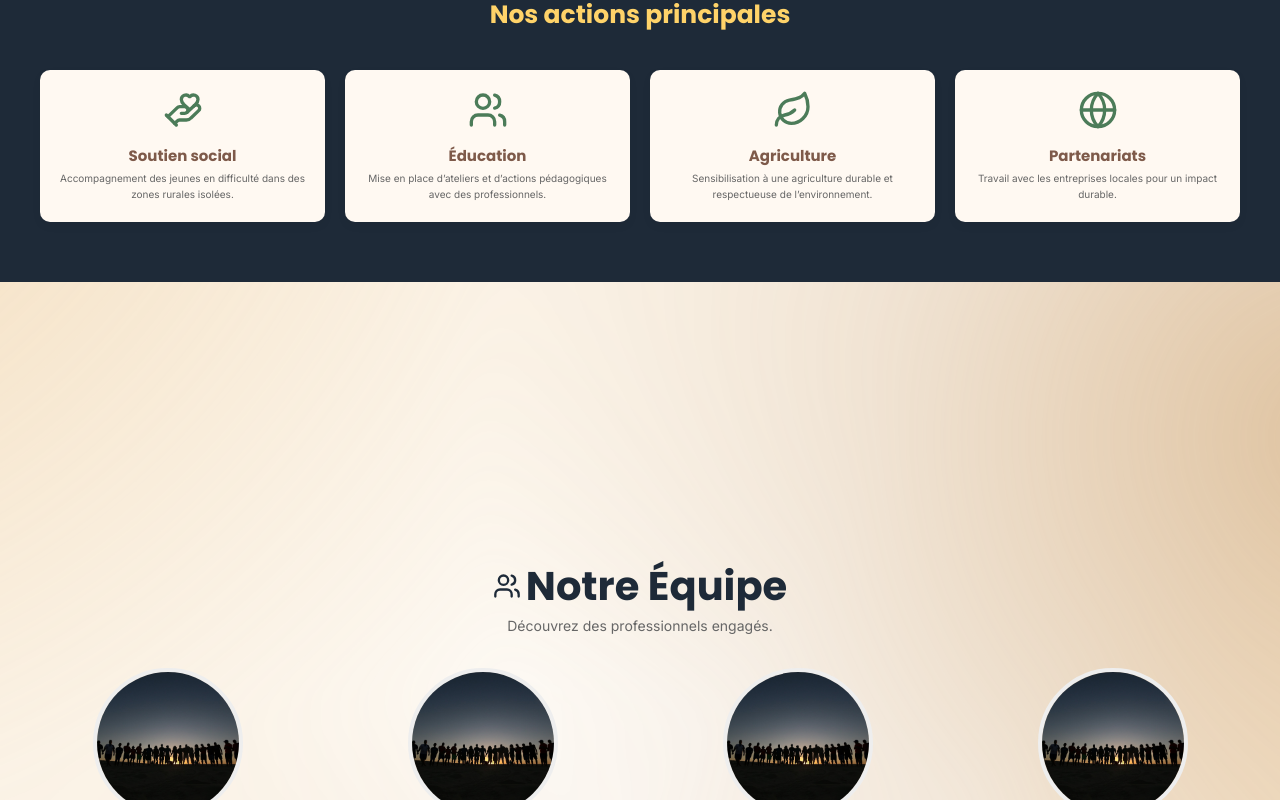
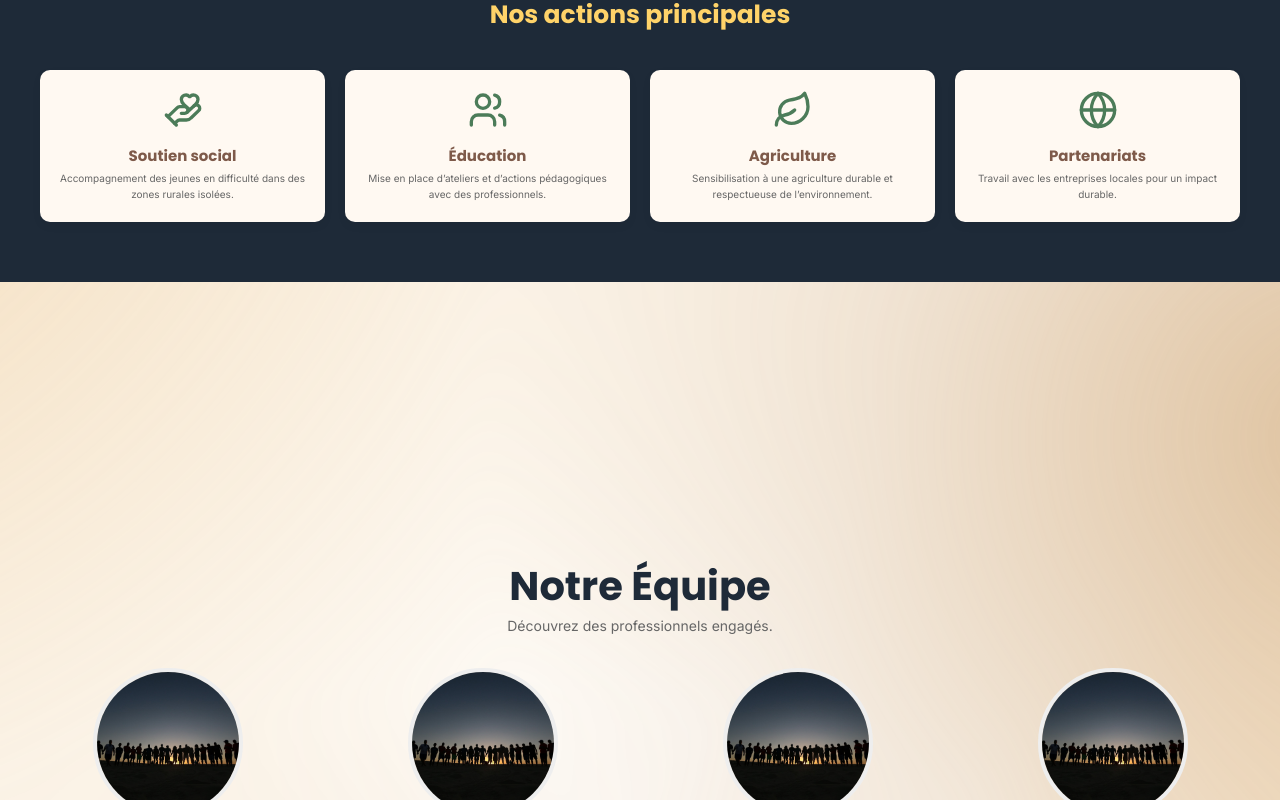
Before and after one commit to SupaKd/yojeme, a React (Vite) app: page / in a window 1280 px wide. Shown: the part 1498-2298 px from the top of the page. Built offline with nearby package versions, Linux system fonts and the light colour scheme.

Commit message:
Mon message de mise à jour

```diff
--- a/src/assets/scss/_contact.scss
+++ b/src/assets/scss/_contact.scss
@@ -23,7 +23,7 @@
   form {
     width: 100%;
     max-width: 500px;
-    background: #f9f9f9;
+    background: #eee;
     border-radius: 1rem;
     box-shadow: 0 0 20px rgba(0, 0, 0, 0.05);
     padding: 2rem;
--- a/src/pages/About.jsx
+++ b/src/pages/About.jsx
@@ -1,6 +1,5 @@
 import { useEffect, useState } from "react";
 import { motion } from "framer-motion";
-import { Users } from "lucide-react";
 import { Swiper, SwiperSlide } from "swiper/react";
 import { Navigation, Pagination } from "swiper/modules";
 import "swiper/css";
@@ -43,7 +42,7 @@ function Equipe() {
         viewport={{ once: true }}
       >
         <h2>
-          <Users size={28} /> Notre Équipe
+           Notre Équipe
         </h2>
         <p>Découvrez des professionnels engagés.</p>
 
--- a/src/pages/present.jsx
+++ b/src/pages/present.jsx
@@ -21,7 +21,7 @@ function Presentation() {
           <h2>Présentation</h2>
           <h3>À propos de l'association Yojeme</h3>
           <p>
-            L'association <strong>Yojeme</strong> a pour objet le conseil, la
+            L'association <strong>Yojeme</strong> à pour objet le conseil, la
             conception, l'ingénierie ou l'organisation de projets
             socio-éducatifs, culturels ou sportifs. Sa finalité est l'aide à
             l'épanouissement humain par le développement de plusieurs axes qui
```
